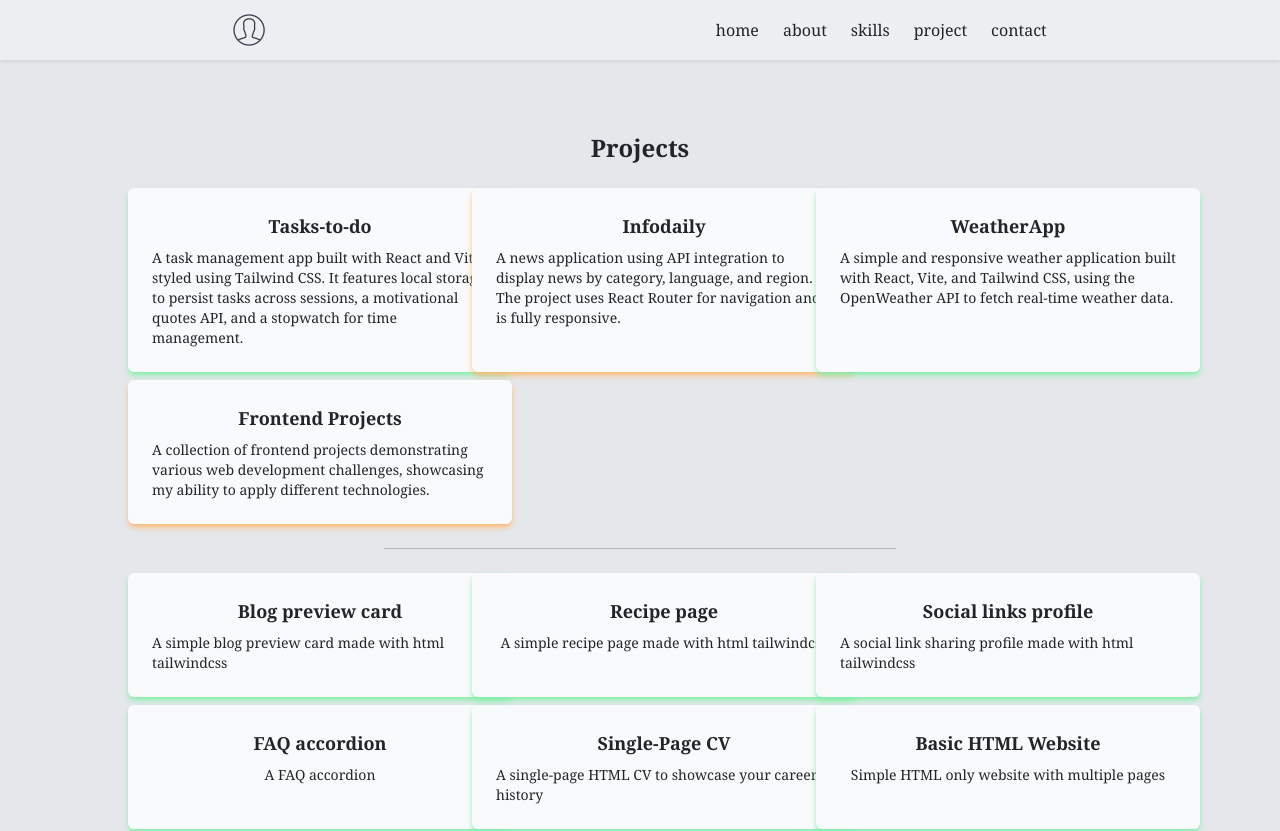
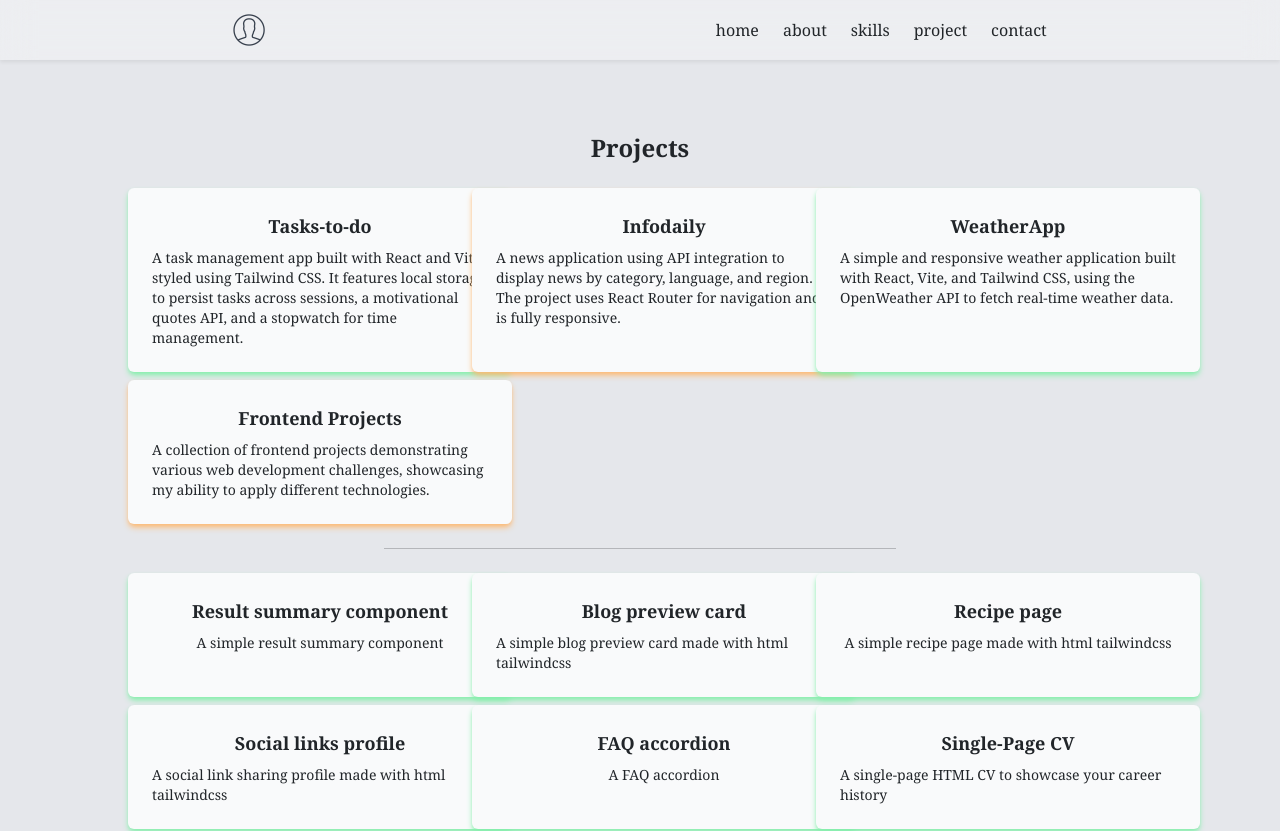
Before and after one commit to Victorblade38/pratham-portfolio, a React (Vite) app in the folder frontend/: page /projects in a window 1280 px wide. Shown: the top 831 px of the page. Built offline with nearby package versions, Linux system fonts and the light colour scheme; a web font is replaced by a local one.

Commit message:
simple project added

```diff
--- a/frontend/src/components/simpleprojects.js
+++ b/frontend/src/components/simpleprojects.js
@@ -1,4 +1,10 @@
 const simpleprojects = [
+  {
+    name: "Result summary component",
+    githubLink: "https://victorblade38.github.io/result-summary-component/",
+    about: "A simple result summary component",
+    completed: true,
+  },
   {
     name: "Blog preview card",
     githubLink: "https://victorblade38.github.io/Blog-preview-card/",
```
